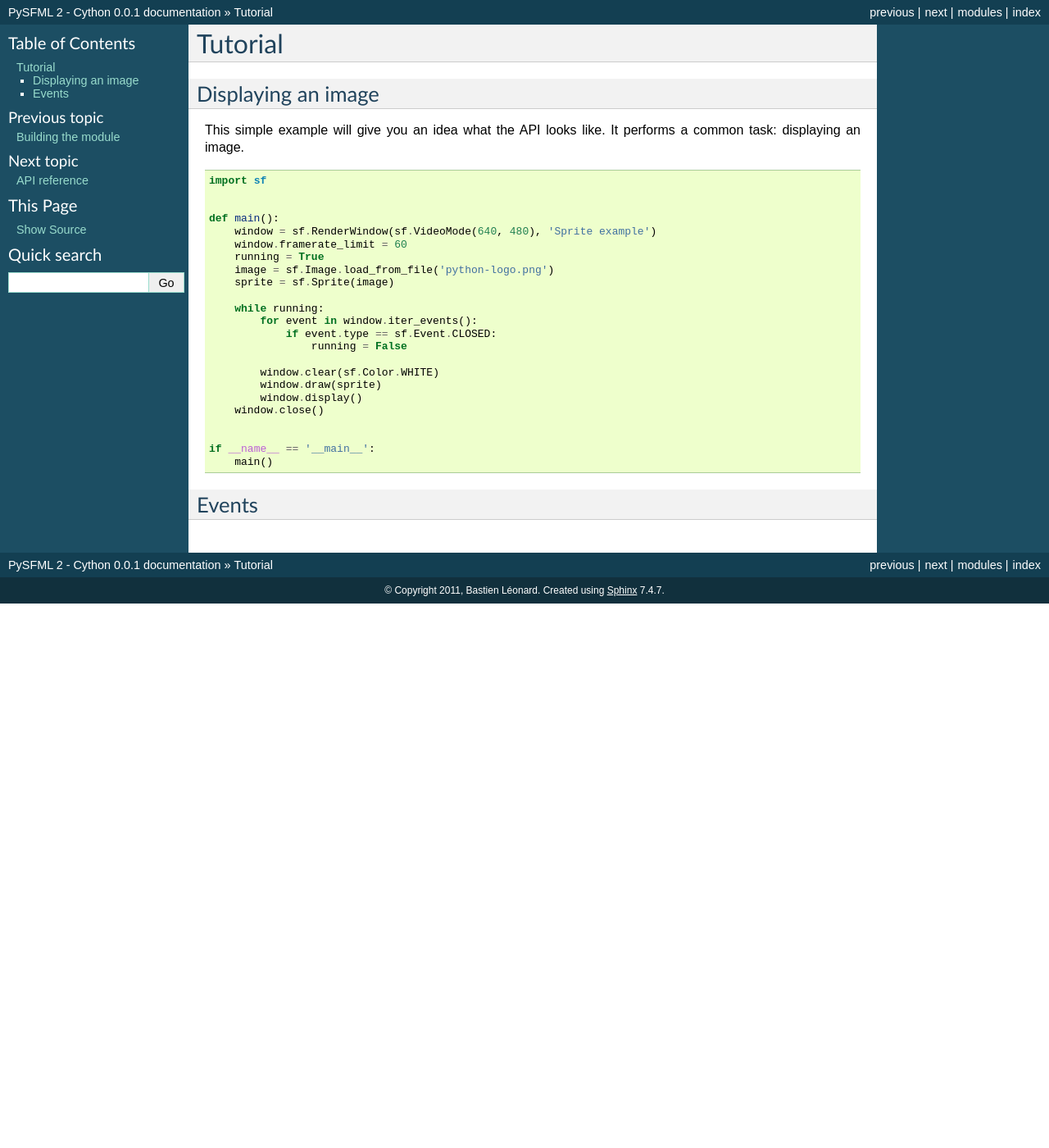
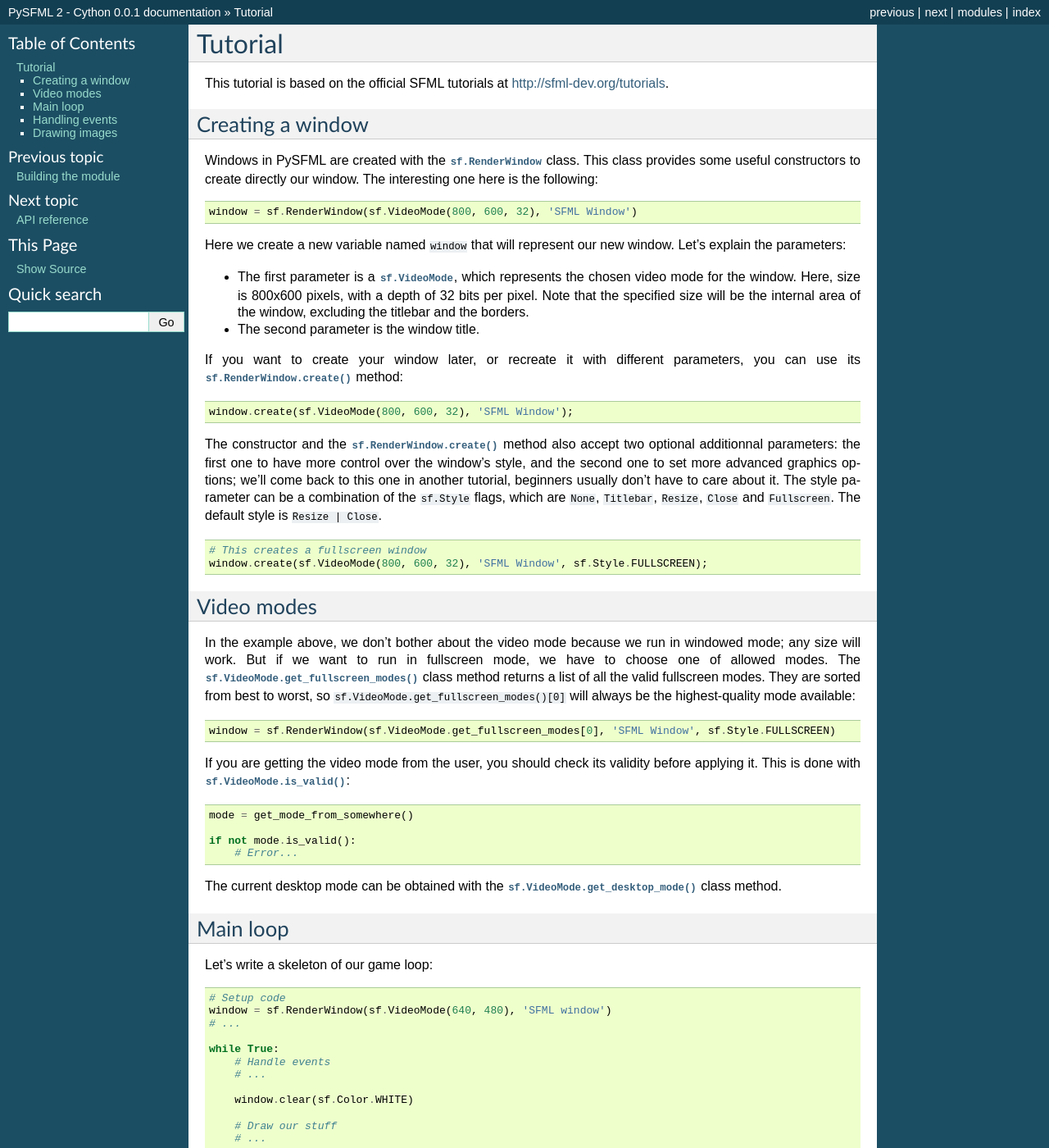
Before and after one commit to intjelic/python-sfml, a Sphinx documentation site: the page built from doc/sphinx/source/tutorial.rst, in a window 1280 px wide and 1400 px high. Shown: the whole window at 82% size. Built offline with Sphinx 7.4.7, drawn with Linux system fonts in a browser that asks for light colours; some of the changed text lies outside the part shown.

Commit message:
Added sections to the tutorial

```diff
--- a/doc/sphinx/source/tutorial.rst
+++ b/doc/sphinx/source/tutorial.rst
@@ -1,9 +1,127 @@
 Tutorial
 ========
 
+This tutorial is based on the official SFML tutorials at
+http://sfml-dev.org/tutorials.
 
-Displaying an image
--------------------
+Creating a window
+-----------------
+
+Windows in PySFML are created with the :py:class:`sf.RenderWindow`
+class. This class provides some useful constructors to create directly
+our window. The interesting one here is the following::
+
+    window = sf.RenderWindow(sf.VideoMode(800, 600, 32), 'SFML Window')
+
+Here we create a new variable named ``window`` that will represent our
+new window. Let's explain the parameters:
+
+* The first parameter is a :py:class:`sf.VideoMode`, which represents
+  the chosen video mode for the window. Here, size is 800x600 pixels,
+  with a depth of 32 bits per pixel. Note that the specified size will
+  be the internal area of the window, excluding the titlebar and the
+  borders.
+* The second parameter is the window title.
+
+If you want to create your window later, or recreate it with different
+parameters, you can use its :py:meth:`sf.RenderWindow.create()`
+method::
+
+    window.create(sf.VideoMode(800, 600, 32), 'SFML Window');
+
+The constructor and the :py:meth:`sf.RenderWindow.create()` method
+also accept two optional additionnal parameters: the first one to have
+more control over the window's style, and the second one to set more
+advanced graphics options; we'll come back to this one in another
+tutorial, beginners usually don't have to care about it.  The style
+parameter can be a combination of the ``sf.Style`` flags, which are
+``None``, ``Titlebar``, ``Resize``, ``Close`` and ``Fullscreen``. The
+default style is ``Resize | Close``. ::
+
+    # This creates a fullscreen window
+    window.create(sf.VideoMode(800, 600, 32), 'SFML Window', sf.Style.FULLSCREEN);
+
+
+Video modes
+-----------
+
+In the example above, we don't bother about the video mode because we
+run in windowed mode; any size will work. But if we want to run in
+fullscreen mode, we have to choose one of allowed modes.  The
+:py:meth:`sf.VideoMode.get_fullscreen_modes()` class method returns a
+list of all the valid fullscreen modes. They are sorted from best to
+worst, so ``sf.VideoMode.get_fullscreen_modes()[0]`` will always be
+the highest-quality mode available::
+
+    window = sf.RenderWindow(sf.VideoMode.get_fullscreen_modes[0], 'SFML Window', sf.Style.FULLSCREEN)
+
+If you are getting the video mode from the user, you should check its
+validity before applying it.  This is done with
+:py:meth:`sf.VideoMode.is_valid()`::
+
+    mode = get_mode_from_somewhere()
+
+    if not mode.is_valid():
+        # Error...
+
+The current desktop mode can be obtained with the
+:py:meth:`sf.VideoMode.get_desktop_mode()` class method.
+
+
+
+Main loop
+---------
+
+Let's write a skeleton of our game loop::
+
+    # Setup code
+    window = sf.RenderWindow(sf.VideoMode(640, 480), 'SFML window')
+    # ...
+
+    while True:
+        # Handle events
+        # ...
+
+        window.clear(sf.Color.WHITE)
+
+        # Draw our stuff
+        # ...
+
+        window.display()
+
+:py:meth:`sf.RenderWindow.clear()` fills the window with the specified
+color.  You can create "custom" color objects with the
+:py:class:`sf.Color` constructor.  For example, if you wanted to a
+pink background you could write ``window.clear(sf.Color(255, 192,
+203))``.  The call to :py:meth:`sf.RenderWindow.display()` simply
+updates the content of the window.
+
+This code doesn't look right currently, because we have a loop that
+doesn't really do anything: it just draws the same background over and
+over.  Don't worry, it will make more sense once we will actually draw
+stuff.
+
+If you run this program and look at your process manager, you'll see
+that it is using 100% of one of your processor's time.  This isn't
+surprising, given the busy loop we wrote.  A simple fix is to set the
+:py:attr:`sf.RenderWindow.framerate_limit` attribute::
+
+    window.framerate_limit = 60
+
+This line tells SFML to ensure that the window isn't updated more than
+60 times per second.  It has to go in the setup code.
+
+
+
+Handling events
+---------------
+
+
+
+
+
+Drawing images
+--------------
 
 This simple example will give you an idea what the API looks like.  It
 performs a common task: displaying an image. ::
```
Also changed, not shown: other parts of doc/sphinx/source/tutorial.rst (+0 -4 lines).
